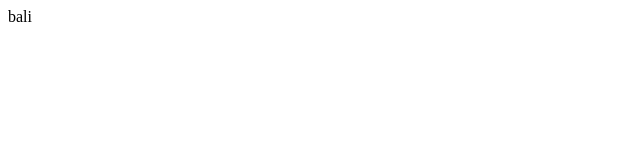
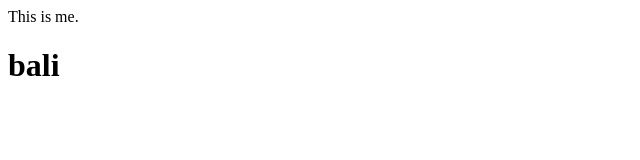
Before and after one commit to 1-blog/bali, a plain HTML site: page index.html in a window 1280 px wide. Shown: the whole page, without its empty margins (0-640 px from the left). Drawn offline with Linux system fonts and the light colour scheme.

Commit message:
updatingindex.html

```diff
--- a/index.html
+++ b/index.html
@@ -1 +1 @@
-<p>bali</p>
+<p>This is me.</p><h1>bali</h1>
```
